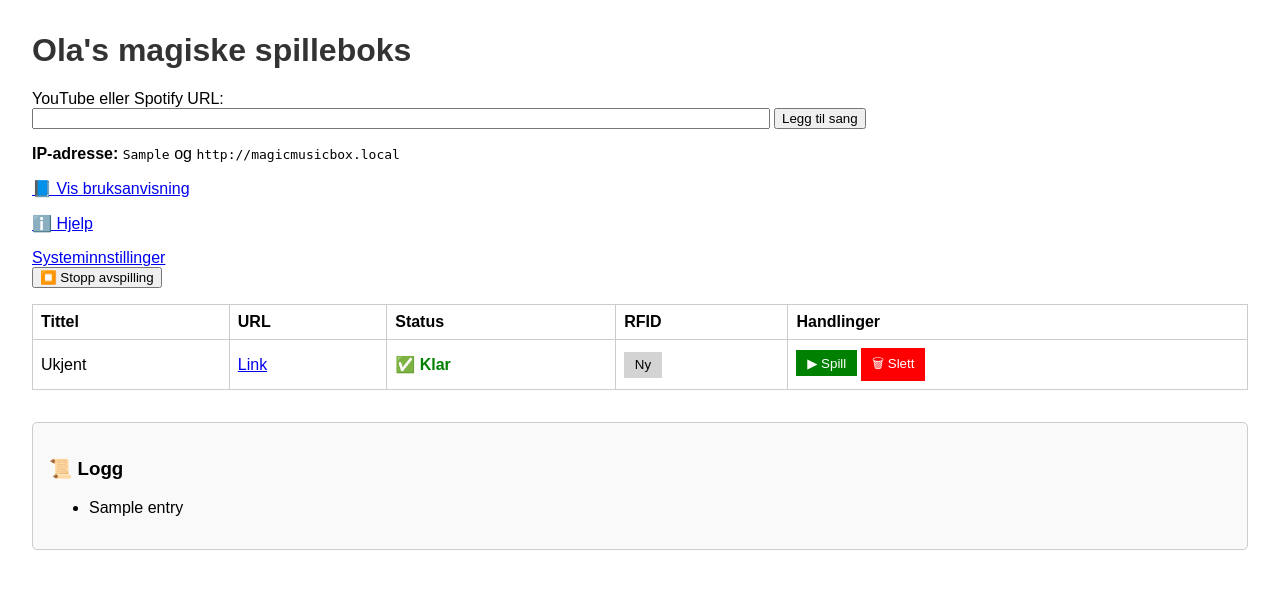
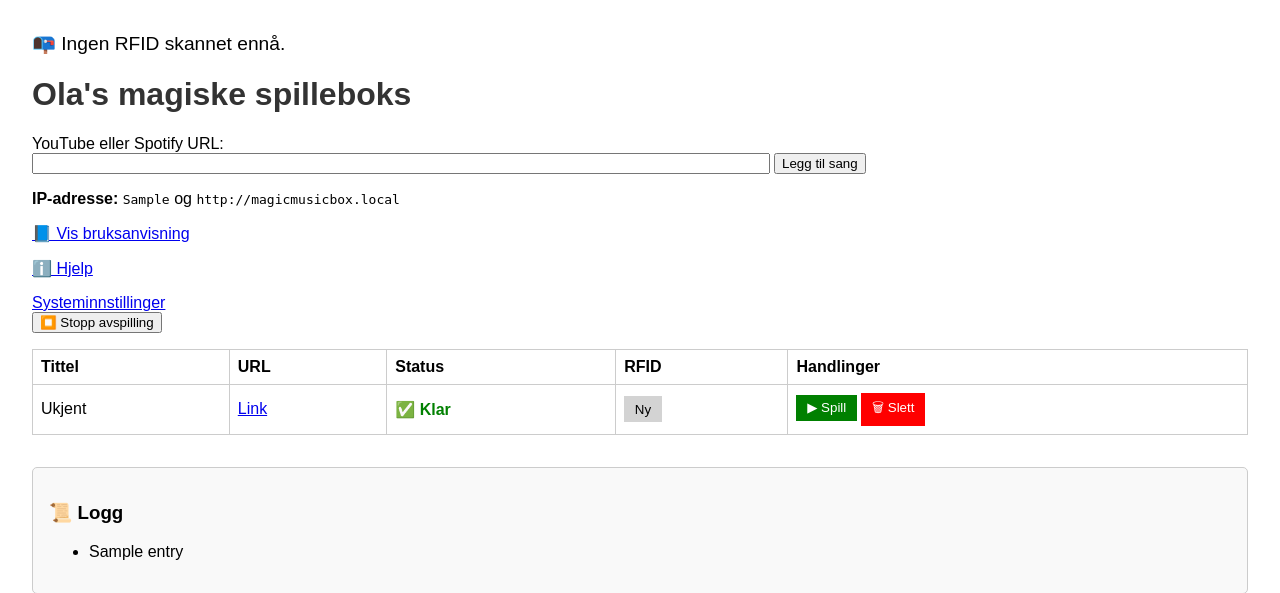
Before and after one commit to Olav68/RFIDMusicBox, a Flask app: template templates/index.html in a window 1280 px wide. Shown: the top 593 px of the page. Run offline with Flask 3, Linux system fonts and the light colour scheme; the template is opened without the code that fills it: most values are stand-ins (such as "Sample title", 1, 10 or a date in 2020).

Commit message:
Log RFID

```diff
--- a/templates/index.html
+++ b/templates/index.html
@@ -18,6 +18,33 @@
     </style>
 </head>
 <body>
+<div id="rfid-status" style="font-size: 1.2em; margin-bottom: 1em;">
+    🔄 Laster status...
+</div>
+
+<script>
+function updateRFIDStatus() {
+    fetch('/status')
+        .then(res => res.json())
+        .then(data => {
+            const div = document.getElementById("rfid-status");
+            if (!data.rfid) {
+                div.innerHTML = "📭 Ingen RFID skannet ennå.";
+                return;
+            }
+            const color = data.status === "ready" ? "🟢" : "🔴";
+            const text = data.status === "ready" ? "klar til avspilling" : "ikke koblet eller mangler fil";
+            div.innerHTML = `${color} Siste RFID: <b>${data.rfid}</b> (${text})`;
+        })
+        .catch(() => {
+            document.getElementById("rfid-status").innerText = "❌ Klarte ikke hente status.";
+        });
+}
+
+setInterval(updateRFIDStatus, 3000);
+updateRFIDStatus();
+</script>
+
     <h1>Ola's magiske spilleboks</h1>
 
     <form action="/add_url" method="post">
--- a/webpanel.py
+++ b/webpanel.py
@@ -1,4 +1,4 @@
-from flask import Flask, render_template, request, redirect, url_for
+from flask import Flask, render_template, request, redirect, url_for, jsonify
 import os
 import json
 import subprocess
@@ -10,11 +10,39 @@ from utils import append_log, load_log, load_songs, save_songs
 app = Flask(__name__)
 app.register_blueprint(bluetooth_bp)
 STORAGE_DIR = "/home/magic/RFIDMusicBox/mp3"
+SONGS_FILE = "/home/magic/RFIDMusicBox/songs.json"
+MUSIC_DIR = "/home/magic/RFIDMusicBox/music"
 
 def is_valid_url(url):
     return url.startswith("http") and (
         "youtube.com" in url or "spotify.com" in url or "youtu.be" in url
     )
+def load_songs():
+    if os.path.exists(SONGS_FILE):
+        with open(SONGS_FILE, "r") as f:
+            return json.load(f)
+    return {}
+
+def find_song_by_rfid(data, rfid_code):
+    for key, val in data.items():
+        if isinstance(val, dict) and val.get("rfid") == rfid_code:
+            return val
+    return None
+
+@app.route("/status")
+def status():
+    data = load_songs()
+    rfid = data.get("last_read_rfid", "")
+    match = find_song_by_rfid(data, rfid)
+    status = {
+        "rfid": rfid,
+        "status": "ready" if match and os.path.exists(os.path.join(MUSIC_DIR, match["filename"])) else "missing"
+    }
+    return jsonify(status)
+
+@app.route("/")
+def index():
+    return render_template("index.html")
 
 def download_song(song_id, url):
     filename = f"song_{song_id}.mp3"
```
